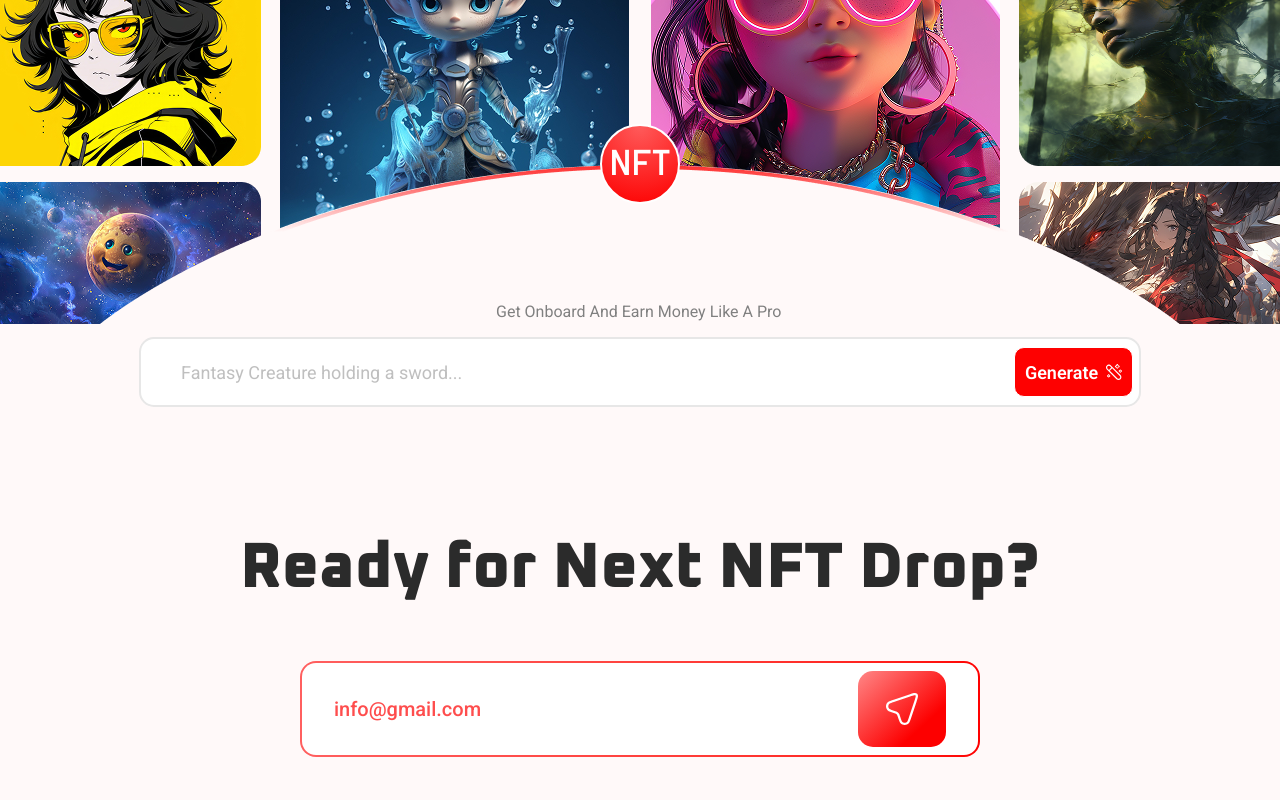
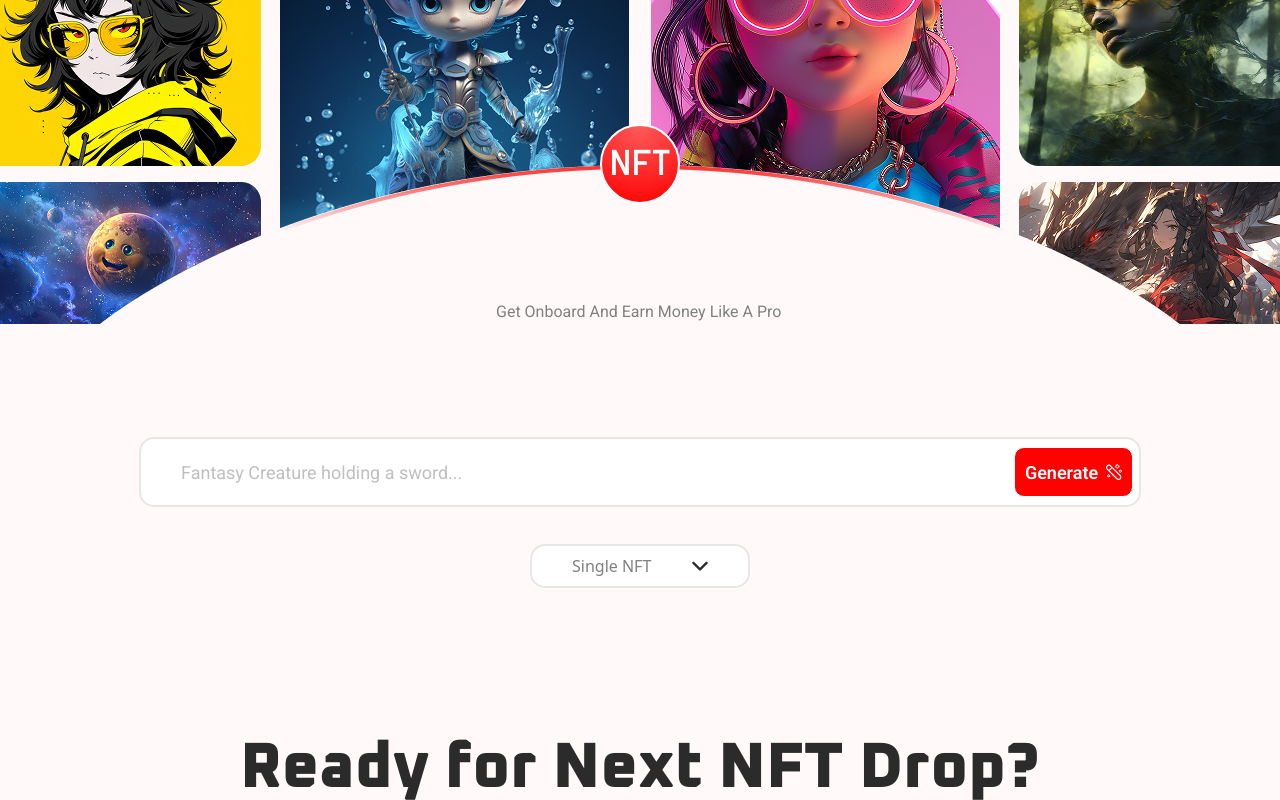
Before and after one commit to muznahrehman21/NFT, a React (Vite) app: page /second in a window 1280 px wide. Shown: the part 510-1310 px from the top of the page. Built offline with nearby package versions, Linux system fonts and the light colour scheme.

Commit message:
used useState for Dropdown.jsx

```diff
--- /dev/null
+++ b/src/components/Dropdown.jsx
@@ -0,0 +1,50 @@
+import { useState } from "react";
+
+export default function Dropdown({ selected, setSelected }) {
+  const [isOpen, setIsOpen] = useState(false);
+
+  const options = [
+    { label: "Single NFT" },
+    { label: "Multi-NFT Collection", sub: "2-1000 images" },
+  ];
+
+  return (
+    <div className="relative w-[220px] h-14">
+      <button
+        onClick={() => setIsOpen(!isOpen)}
+        className="flex justify-between items-center bg-white px-10 py-2 border-[#E7E7E7] border-[2.8px] rounded-[15px] w-full text-[#808080] text-[16px]"
+      >
+        {selected}
+
+        {/* Flip-style animation using scaleY */}
+        <img
+          src="/arrowdown.svg"
+          alt="arrow"
+          className={`ml-2 w-4 h-4 transition-transform cursor-pointer duration-300 ease-in-out transform ${
+            isOpen ? "scale-y-[-1]" : "scale-y-100"
+          }`}
+        />
+      </button>
+
+      {isOpen && (
+        <div className="z-20 absolute bg-white shadow-lg mt-1 border border-gray-200 rounded-lg w-full">
+          {options.map((option, idx) => (
+            <div
+              key={idx}
+              className="hover:bg-gray-100 px-4 py-2 cursor-pointer"
+              onClick={() => {
+                setSelected(option.label);
+                setIsOpen(false);
+              }}
+            >
+              <div className="text-[#808080]">{option.label}</div>
+              {option.sub && (
+                <div className="text-gray-400 text-sm">{option.sub}</div>
+              )}
+            </div>
+          ))}
+        </div>
+      )}
+    </div>
+  );
+}
--- a/src/components/InputMaster.jsx
+++ b/src/components/InputMaster.jsx
@@ -1,7 +1,10 @@
-import React from "react";
 import Input from "./input/Input";
 import Button1 from "./buttons/Button1";
+import Dropdown from "./Dropdown";
+import { useState } from "react";
+
 function InputMaster() {
+  const [selected, setSelected] = useState("Single NFT");
   return (
     <div className="flex flex-col justify-center items-center">
       <div className="z-10 absolute flex w-[1002px] h-[70px]">
@@ -24,10 +27,8 @@ function InputMaster() {
           className="top-1/2 right-2 absolute flex justify-center items-center -translate-y-1/2 transform"
         />
       </div>
-      <div className="flex flex-row justify-center items-center bg-amber-500 w-2xl h-14">
-        <div className="w-[201px] h-[58px]">
-          <h1>hi</h1>
-        </div>
+      <div className="flex justify-center mt-50">
+        <Dropdown selected={selected} setSelected={setSelected} />
       </div>
     </div>
   );
```
Also changed, not shown: public/arrowdown.svg (added), public/arrowup.svg (added).
